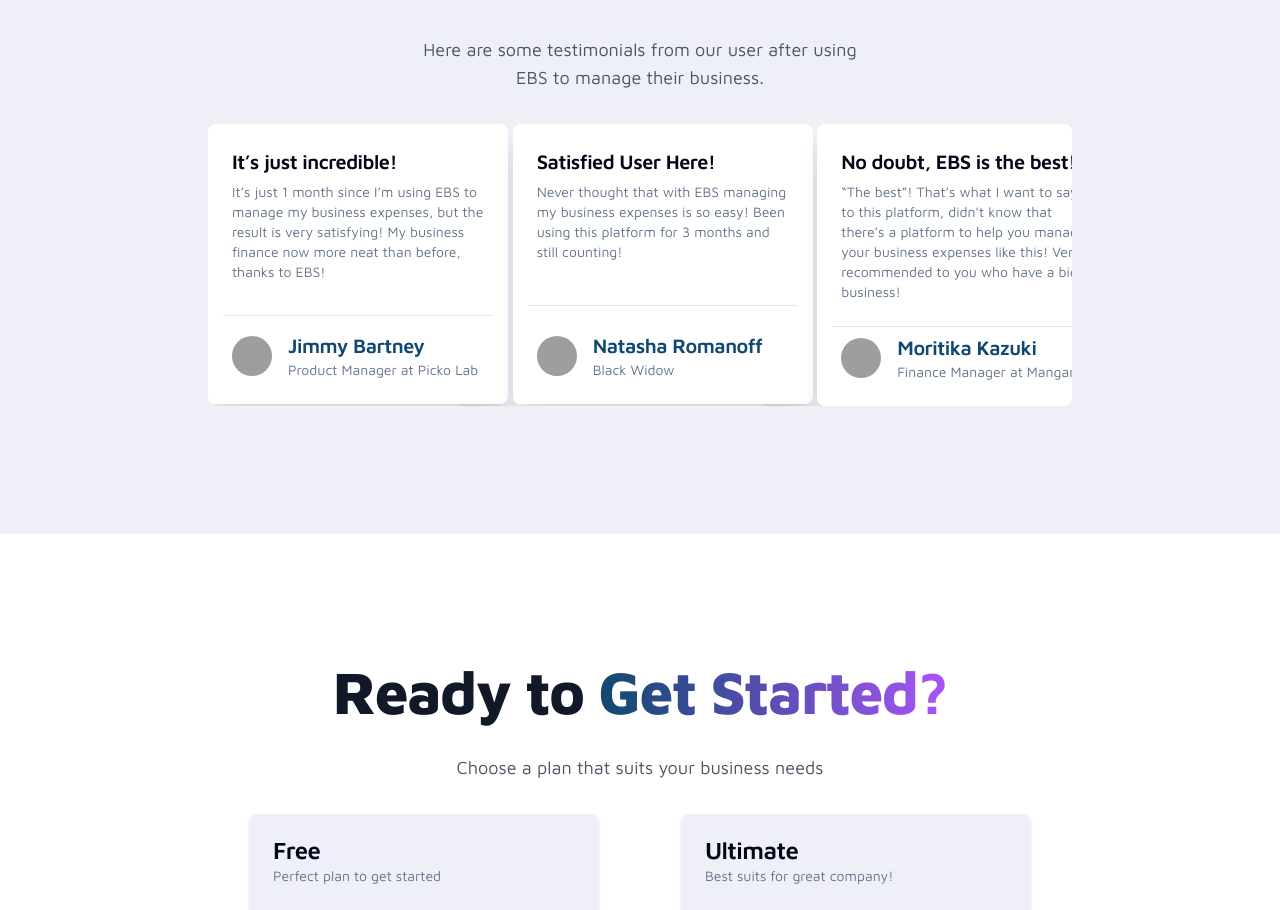
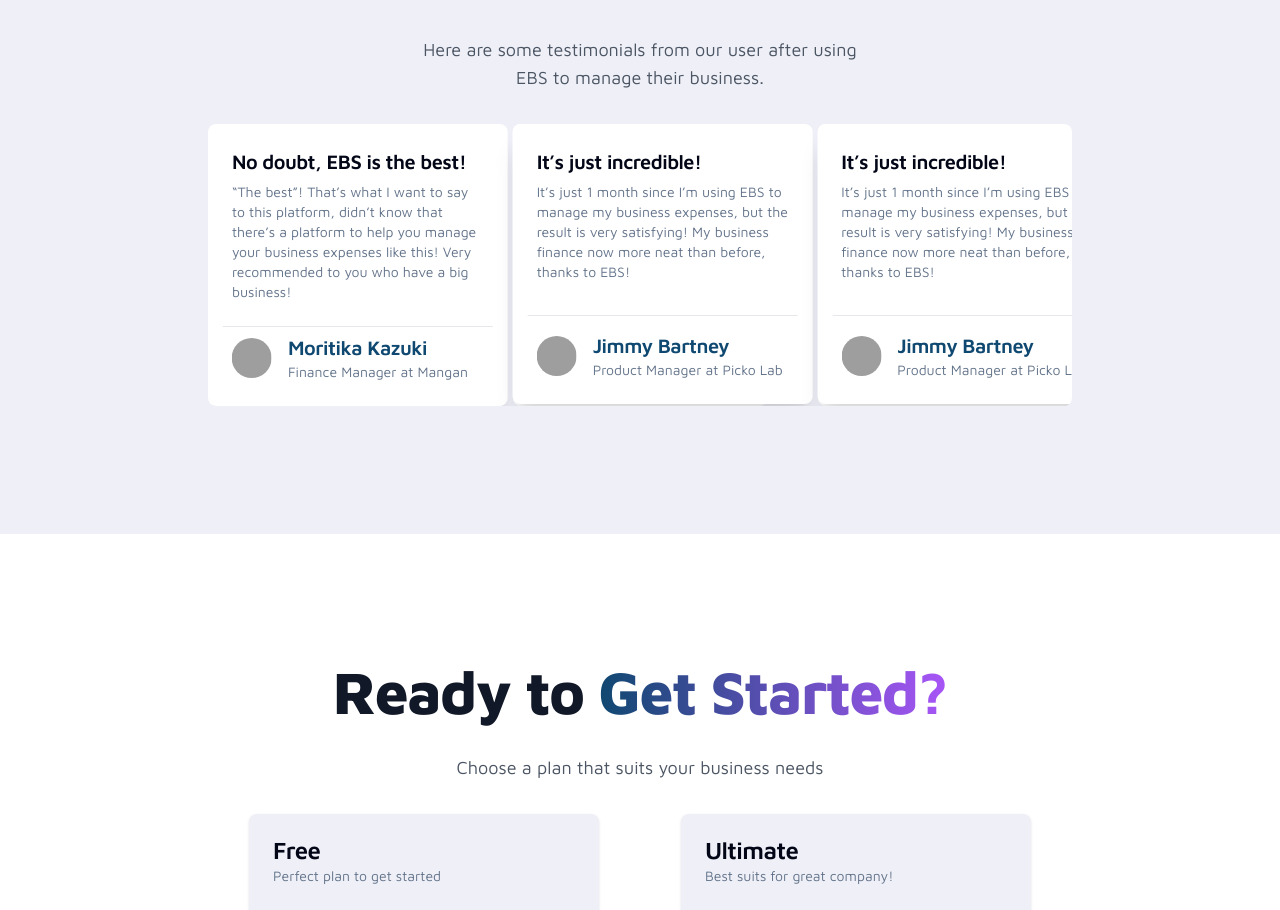
Before and after one commit to hempun10/EverestBilling, a Next.js app: page / in a window 1280 px wide. Shown: the part 3181-4091 px from the top of the page. Built offline with nearby package versions, Linux system fonts and the light colour scheme; grey boxes are pictures that could not be loaded.

Commit message:
Fix:Testominal Slider

```diff
--- a/app/globals.css
+++ b/app/globals.css
@@ -2,9 +2,6 @@
 @tailwind components;
 @tailwind utilities;
 
-.backdrop {
-  @apply bg-primary/70 absolute h-[100%] w-[100%] -z-10;
-}
 .path_test {
   clip-path: polygon(
     0% 0%,
--- a/components/Testominal/TestominalSlider.tsx
+++ b/components/Testominal/TestominalSlider.tsx
@@ -3,7 +3,7 @@ import React from "react";
 import { TestominalData } from "@/constants/constants";
 import { Swiper, SwiperSlide } from "swiper/react";
 // import required modules
-import { Pagination } from "swiper/modules";
+import { Pagination, Autoplay } from "swiper/modules";
 // Css
 import "./slider.css";
 import { TestominalCard } from "./TestominalCard";
@@ -29,10 +29,14 @@ const TestominalSlider = () => {
             spaceBetween: 50,
           },
         }}
+        autoplay={{
+          delay: 1500,
+          disableOnInteraction: false,
+        }}
         pagination={{
           clickable: true,
         }}
-        modules={[Pagination]}
+        modules={[Pagination, Autoplay]}
         className="mySwiper max-w-9/12  overflow-hidden cursor-grabbing rounded-lg"
       >
         {TestominalData.map((item, i) => (
```
